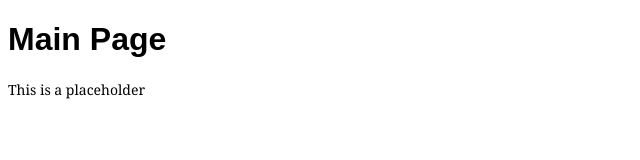
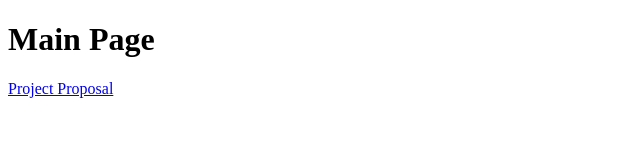
Before and after one commit to denmanmax/denmanmax.github.io, a plain HTML site: page CSC_461_HiFi_Streaming/index.html in a window 1280 px wide. Shown: the whole page, without its empty margins (0-640 px from the left). Drawn offline with Linux system fonts and the light colour scheme.

Commit message:
Updated index.html to include pp.pdf

```diff
--- a/CSC_461_HiFi_Streaming/index.html
+++ b/CSC_461_HiFi_Streaming/index.html
@@ -1,18 +1,12 @@
 <!DOCTYPE html>
 <html>
 <head>
-<!-- HTML Codes by Quackit.com -->
 <title>
 CSC 461</title>
-<meta name="viewport" content="width=device-width, initial-scale=1">
-<style>
-body {background-color:#ffffff;background-repeat:no-repeat;background-position:top left;background-attachment:fixed;}
-h1{font-family:Arial, sans-serif;color:#000000;background-color:#ffffff;}
-p {font-family:Georgia, serif;font-size:14px;font-style:normal;font-weight:normal;color:#000000;background-color:#ffffff;}
-</style>
 </head>
+
 <body>
 <h1>Main Page</h1>
-<p>This is a placeholder</p>
+<a href="./pp.pdf">Project Proposal</a>
 </body>
 </html>
```
